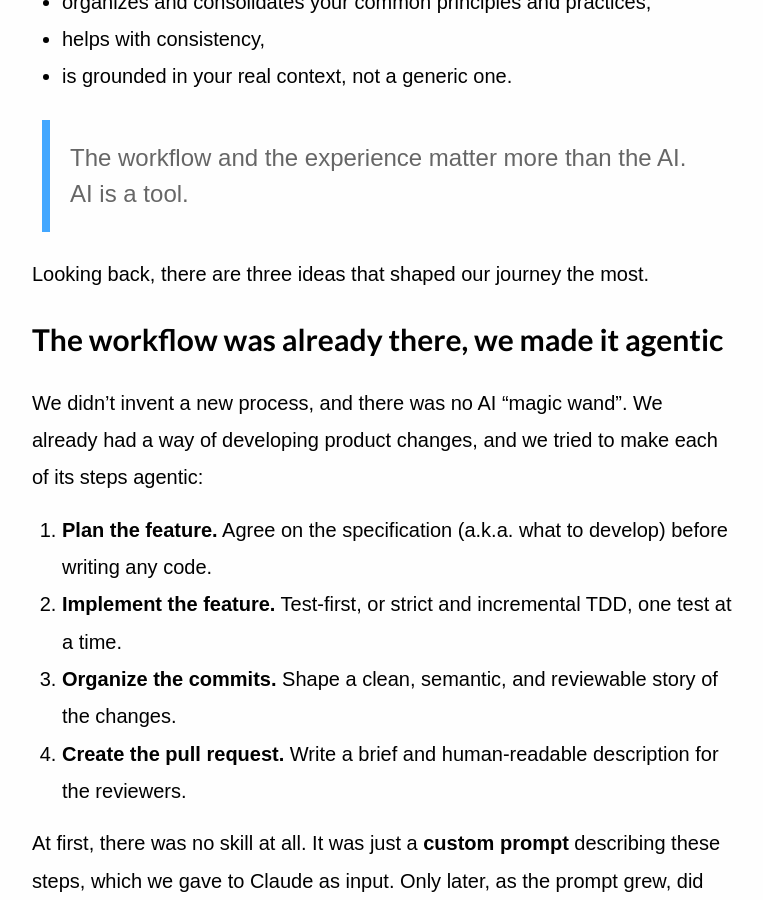
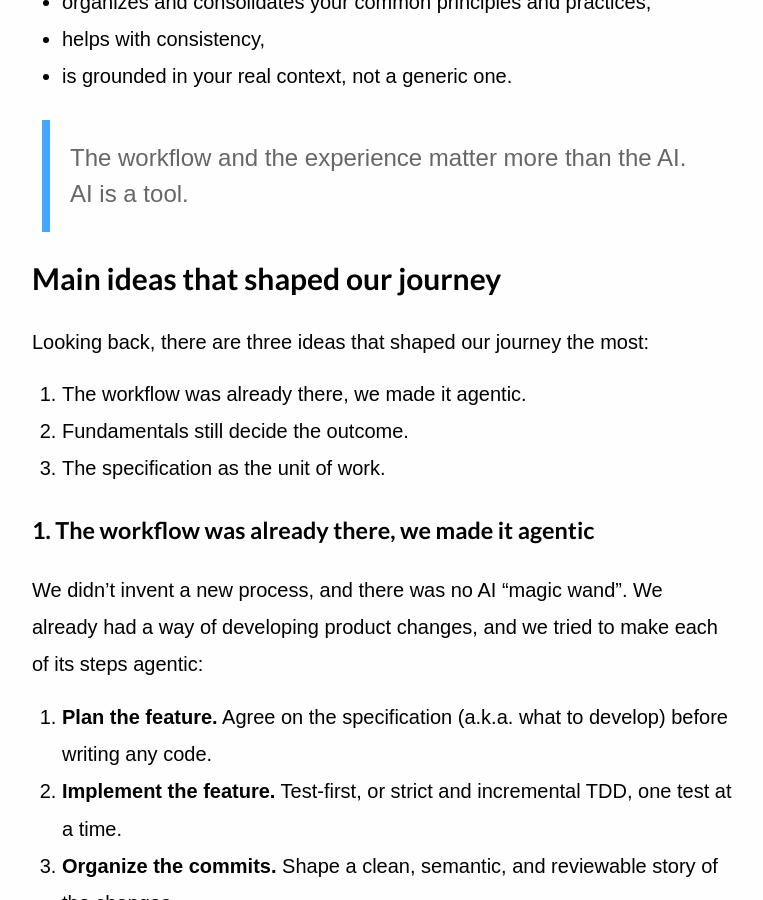
Before and after one commit to joebew42/joebew42.github.io, a Jekyll site: the page built from _posts/2026-10-15-agentic-workflows-the-workflow-was-already-there.markdown, in a window 1280 px wide and 900 px high, scrolled down 1738 px. Shown: the whole window, without its empty margins (258-1021 px from the left). Built offline with Jekyll 4.4.1, drawn with Linux system fonts in a browser that asks for light colours; some web fonts are replaced; some of the changed text lies outside the part shown.

Commit message:
agentic workflows: list and number the main ideas

```diff
--- a/_posts/2026-10-15-agentic-workflows-the-workflow-was-already-there.markdown
+++ b/_posts/2026-10-15-agentic-workflows-the-workflow-was-already-there.markdown
@@ -37,9 +37,15 @@ The way I see it, an agentic workflow is a structured process made of **an agent
 
 > The workflow and the experience matter more than the AI. AI is a tool.
 
-Looking back, there are three ideas that shaped our journey the most.
+## Main ideas that shaped our journey
 
-## The workflow was already there, we made it agentic
+Looking back, there are three ideas that shaped our journey the most:
+
+1. The workflow was already there, we made it agentic.
+2. Fundamentals still decide the outcome.
+3. The specification as the unit of work.
+
+### 1. The workflow was already there, we made it agentic
 
 We didn't invent a new process, and there was no AI "magic wand". We already had a way of developing product changes, and we tried to make each of its steps agentic:
 
```
Also changed, not shown: other parts of _posts/2026-10-15-agentic-workflows-the-workflow-was-already-there.markdown (+2 -2 lines).
